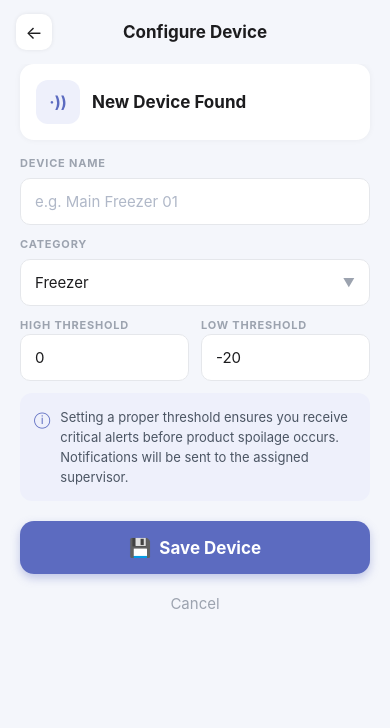
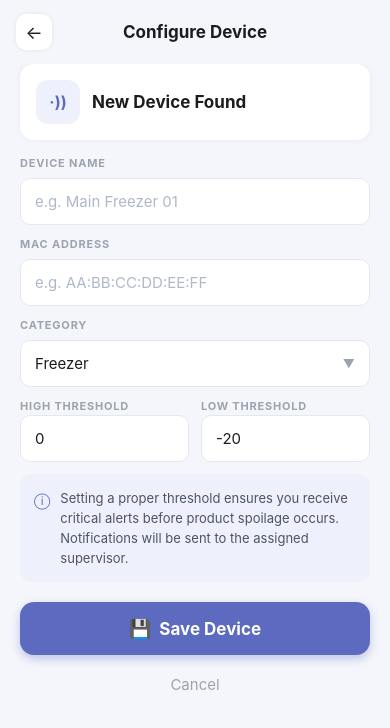
Before and after one commit to Ndaziramiyep/IoT-Data-Control-System, a React Native app: screen /DeviceConfig in a window 390 px wide. Shown: the top 728 px of the page. Built offline with nearby package versions, Linux system fonts and the light colour scheme.

Commit message:
adding dashboard contnts

```diff
--- a/src/screens/AddDevice/DeviceConfigScreen.tsx
+++ b/src/screens/AddDevice/DeviceConfigScreen.tsx
@@ -18,6 +18,7 @@ export default function DeviceConfigScreen({ navigation, route }: any) {
   const scanned = route.params?.scannedDevice as { name: string; macAddress: string; category?: string } | null;
 
   const [name, setName] = useState(scanned?.name ?? '');
+  const [macAddress, setMacAddress] = useState(scanned?.macAddress ?? '');
   const [category, setCategory] = useState<DeviceCategory>(
     (scanned?.category as DeviceCategory) ?? 'freezer'
   );
@@ -35,11 +36,17 @@ export default function DeviceConfigScreen({ navigation, route }: any) {
     }
     setSaving(true);
     try {
+      const trimmedMac = macAddress.trim();
+      if (!trimmedMac) {
+        Alert.alert('MAC Address Required', 'Please enter the device MAC address.');
+        setSaving(false);
+        return;
+      }
       const device: Device = {
         id: Date.now().toString(),
         name: trimmedName,
         category,
-        macAddress: scanned?.macAddress ?? '',
+        macAddress: trimmedMac,
         minTemp: Number(lowThreshold),
         maxTemp: Number(highThreshold),
         createdAt: Date.now(),
@@ -84,6 +91,18 @@ export default function DeviceConfigScreen({ navigation, route }: any) {
           placeholderTextColor="#B0B8C8"
           value={name}
           onChangeText={setName}
+        />
+
+        {/* MAC Address */}
+        <Text style={styles.label}>MAC ADDRESS</Text>
+        <TextInput
+          style={[styles.input, !!scanned?.macAddress && styles.inputReadonly]}
+          placeholder="e.g. AA:BB:CC:DD:EE:FF"
+          placeholderTextColor="#B0B8C8"
+          value={macAddress}
+          onChangeText={setMacAddress}
+          autoCapitalize="characters"
+          editable={!scanned?.macAddress}
         />
 
         {/* Category */}
@@ -214,6 +233,10 @@ const styles = StyleSheet.create({
     fontSize: 15,
     color: '#1C1C1E',
   },
+  inputReadonly: {
+    backgroundColor: '#F4F6FB',
+    color: '#9CA3AF',
+  },
 
   select: {
     backgroundColor: '#fff',
```
